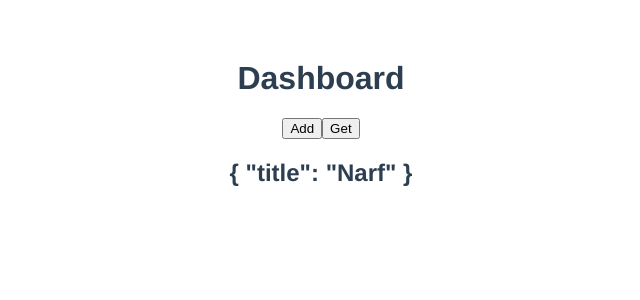
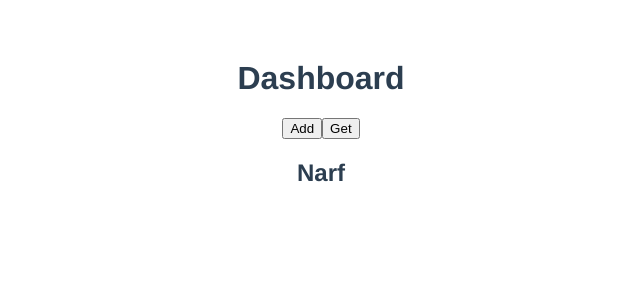
Before and after one commit to gap-the-mind/gap-the-mind-notes, a Vue app: page / in a window 1280 px wide. Both pictures are taken after a click on the button "Add". Shown: the top 300 px of the page, without its empty margins (319-959 px from the left). Built offline with nearby package versions, Linux system fonts and the light colour scheme.

Commit message:
Note detail

```diff
--- a/src/components/Note.vue
+++ b/src/components/Note.vue
@@ -1,5 +1,6 @@
 <template>
-  <h2>{{ note }}</h2>
+  <h2>{{ note.title }}</h2>
+  <div>{{ note.text }}</div>
 </template>
 
 <script lang="ts">
```
